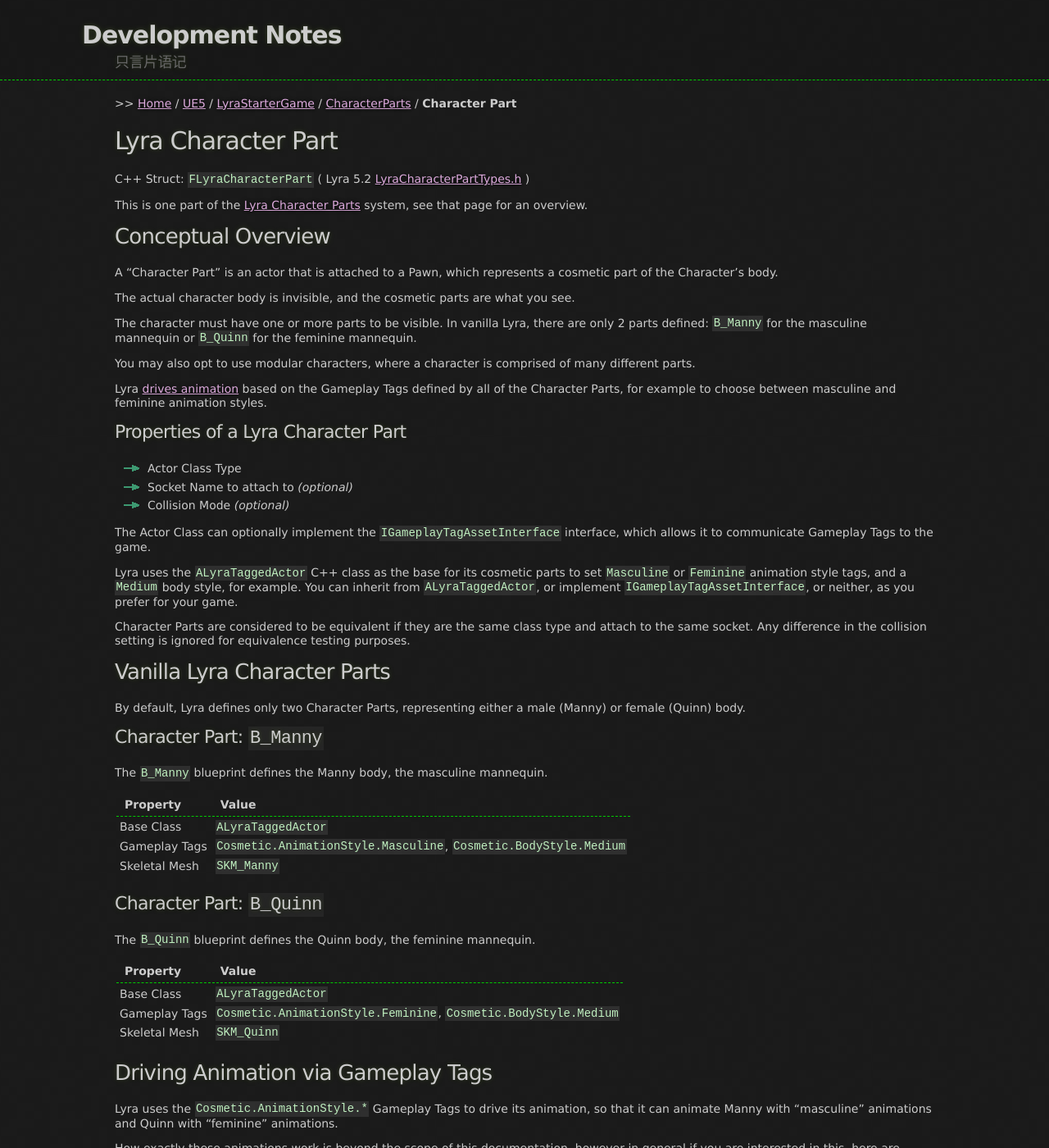
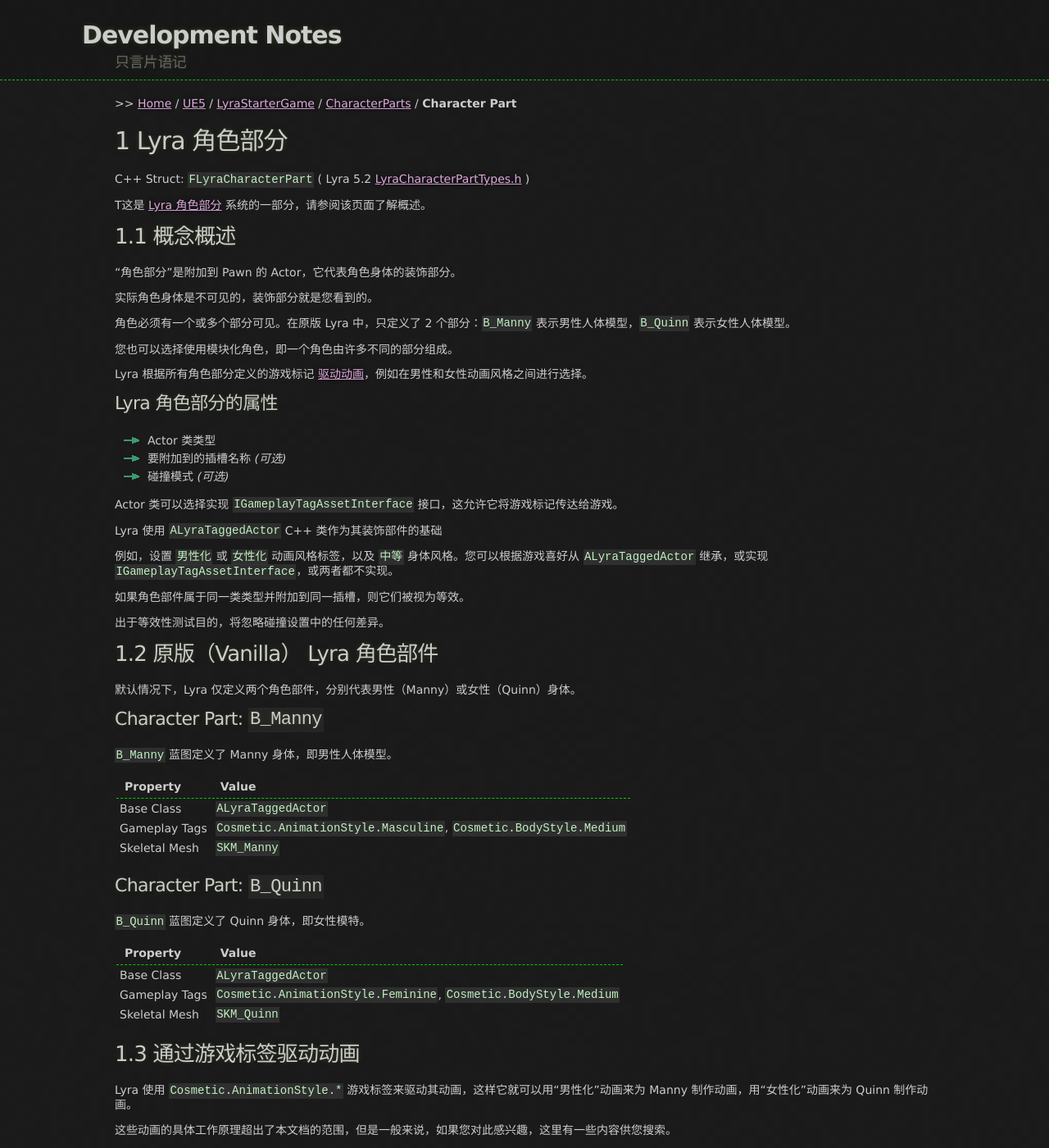
Before and after one commit to kuafu/kuafu.github.io, a Jekyll site: the page built from UE5/LyraStarterGame/CharacterParts/CharacterPart.md, in a window 1280 px wide and 1400 px high. Shown: the whole window at 82% size. Built offline with Jekyll 4.4.1, drawn with Linux system fonts in a browser that asks for light colours; some of the changed text lies outside the part shown.

Commit message:
Lyra Character Part

```diff
--- a/UE5/LyraStarterGame/CharacterParts/CharacterPart.md
+++ b/UE5/LyraStarterGame/CharacterParts/CharacterPart.md
@@ -5,63 +5,52 @@ breadcrumb_path: "UE5/LyraStarterGame/CharacterParts"
 breadcrumb_name: "Character Part"
 ---
 
-# Lyra Character Part
+# 1 Lyra 角色部分
 
 C++ Struct: `FLyraCharacterPart`
 ( Lyra 5.2
 [LyraCharacterPartTypes.h](https://github.com/EpicGames/UnrealEngine/blob/5.2/Samples/Games/Lyra/Source/LyraGame/Cosmetics/LyraCharacterPartTypes.h)
 )
 
-This is one part of the [Lyra Character Parts](/UE5/LyraStarterGame/CharacterParts/) system,
-see that page for an overview.
+T这是 [Lyra 角色部分](/UE5/LyraStarterGame/CharacterParts/) 系统的一部分，请参阅该页面了解概述。
 
 
-## Conceptual Overview
+## 1.1 概念概述
+“角色部分”是附加到 Pawn 的 Actor，它代表角色身体的装饰部分。
 
-A "Character Part" is an actor that is attached to a Pawn, which represents a cosmetic part of the
-Character's body.
+实际角色身体是不可见的，装饰部分就是您看到的。
 
-The actual character body is invisible, and the cosmetic parts are what you see.
+角色必须有一个或多个部分可见。在原版 Lyra 中，只定义了 2 个部分：`B_Manny` 表示男性人体模型，`B_Quinn` 表示女性人体模型。
 
-The character must have one or more parts to be visible.  In vanilla Lyra, there are only
-2 parts defined: `B_Manny` for the masculine mannequin
-or `B_Quinn` for the feminine mannequin.
+您也可以选择使用模块化角色，即一个角色由许多不同的部分组成。
 
-You may also opt to use modular characters, where a character is comprised of many
-different parts.
-
-Lyra [drives animation](#Animation) based on the Gameplay Tags defined by all of
-the Character Parts, for example to choose between masculine and feminine animation styles.
+Lyra 根据所有角色部分定义的游戏标记 [驱动动画](#Animation)，例如在男性和女性动画风格之间进行选择。
 
 
-### Properties of a Lyra Character Part
+### Lyra 角色部分的属性
 
-- Actor Class Type
-- Socket Name to attach to *(optional)*
-- Collision Mode *(optional)*
+- Actor 类类型
+- 要附加到的插槽名称 *(可选)*
+- 碰撞模式 *(可选)*
 
-The Actor Class can optionally implement the `IGameplayTagAssetInterface` interface,
-which allows it to communicate Gameplay Tags to the game.
+Actor 类可以选择实现 `IGameplayTagAssetInterface` 接口，这允许它将游戏标记传达给游戏。
 
-Lyra uses the `ALyraTaggedActor` C++ class as the base for its cosmetic parts
-to set `Masculine` or `Feminine` animation style tags,
-and a `Medium` body style, for example.  You can inherit from `ALyraTaggedActor`,
-or implement `IGameplayTagAssetInterface`, or neither, as you prefer for your game.
+Lyra 使用 `ALyraTaggedActor` C++ 类作为其装饰部件的基础
 
-Character Parts are considered to be equivalent if they are the same class type and attach
-to the same socket.
-Any difference in the collision setting is ignored for equivalence testing purposes.
+例如，设置 `男性化` 或 `女性化` 动画风格标签，以及 `中等` 身体风格。您可以根据游戏喜好从 `ALyraTaggedActor` 继承，或实现 `IGameplayTagAssetInterface`，或两者都不实现。
+
+如果角色部件属于同一类类型并附加到同一插槽，则它们被视为等效。
+
+出于等效性测试目的，将忽略碰撞设置中的任何差异。
 
 
-## Vanilla Lyra Character Parts
+## 1.2 原版（Vanilla） Lyra 角色部件
 
-By default, Lyra defines only two Character Parts, representing either a male (Manny)
-or female (Quinn) body.
-
+默认情况下，Lyra 仅定义两个角色部件，分别代表男性（Manny）或女性（Quinn）身体。
 
 ### Character Part: `B_Manny`
 
-The `B_Manny` blueprint defines the Manny body, the masculine mannequin.
+`B_Manny` 蓝图定义了 Manny 身体，即男性人体模型。
 
 | Property      | Value                                                            |
 |---------------|------------------------------------------------------------------|
@@ -72,7 +61,7 @@ The `B_Manny` blueprint defines the Manny body, the masculine mannequin.
 
 ### Character Part: `B_Quinn`
 
-The `B_Quinn` blueprint defines the Quinn body, the feminine mannequin.
+`B_Quinn` 蓝图定义了 Quinn 身体，即女性模特。
 
 | Property      | Value                                                           |
 |---------------|-----------------------------------------------------------------|
@@ -82,63 +71,48 @@ The `B_Quinn` blueprint defines the Quinn body, the feminine mannequin.
 
 
 <a id='Animation'></a>
-## Driving Animation via Gameplay Tags
+## 1.3 通过游戏标签驱动动画
+Lyra 使用 `Cosmetic.AnimationStyle.*` 游戏标签来驱动其动画，这样它就可以用“男性化”动画来为 Manny 制作动画，用“女性化”动画来为 Quinn 制作动画。
 
-Lyra uses the `Cosmetic.AnimationStyle.*` Gameplay Tags to drive its animation,
-so that it can animate Manny with "masculine" animations
-and Quinn with "feminine" animations.
+这些动画的具体工作原理超出了本文档的范围，但是一般来说，如果您对此感兴趣，这里有一些内容供您搜索。
 
-How exactly these animations work is beyond the scope of this documentation,
-however in general if you are interested in this, here are some things for you
-to search for.
+在您的 C++ IDE 中：
+- `FLyraAnimBodyStyleSelectionSet`
+  - 特别是这个方法: `SelectBestLayer`
+    - 当装备或未装备远程武器时，`B_WeaponInstance_Base` 蓝图会使用它来选择动画集
 
-In your C++ IDE:
-
-- `FLyraAnimBodyStyleSelectionSet`
-  - In particular, this method: `SelectBestLayer`
-    - This is used by the `B_WeaponInstance_Base` Blueprint to select the animation set when ranged weapons are equipped or unequipped
 - `ULyraWeaponInstance`
-  - In particular, this method: `PickBestAnimLayer`
-
-In Unreal Editor:
-
-- `B_WeaponInstance_Base`
-  - This is the base class for all ranged [Lyra Weapons](/UE5/LyraStarterGame/Weapons/)
-  - When the weapon is equipped or unequipped, it changes the animation style accordingly, based on the collective Gameplay Tags defined by all the Character Parts
-- Search Gameplay Tag Asset References: `Cosmetic.AnimationStyle.Feminine`
-  - This will show you **all** of the Lyra Blueprints that reference this tag, including: `B_MannequinPawnCosmetics`, `B_Quinn`, `B_WeaponInstance_Base`, etc.
+  - 特别是这个方法：`PickBestAnimLayer`
 
 
-### Example Pistol Animation Rules
+在虚幻编辑器中：
+- `B_WeaponInstance_Base`
+  - 这是所有远程 [Lyra 武器](/UE5/LyraStarterGame/Weapons/) 的基类
+  - 当装备或未装备武器时，它会根据所有角色部位定义的集体游戏标记相应地更改动画样式
 
-As an example, when a Lyra Character equips or unequips a Pistol, the `B_WeaponInstance_Pistol` blueprint
-defines the animation rules.
+- 搜索游戏标记资产引用：`Cosmetic.AnimationStyle.Feminine`
+  - 这将向您显示引用此标记的 **所有** Lyra 蓝图，包括： `B_MannequinPawnCosmetics`、`B_Quinn`、`B_WeaponInstance_Base` 等。
 
-[![B_WeaponInstance_Pistol Animation Rules](./screenshots/PistolAnimationRules.png)](./screenshots/PistolAnimationRules.png)
+### 手枪动画规则示例
 
-Above you can see that if any of the Character Parts defines the `Cosmetic.AnimationStyle.Feminine`
-Gameplay Tag, the Character will use the `ABP_PistolAnimLayers_Feminine` animation blueprint
-when the pistol is equipped.
-Otherwise, the default `ABP_PistolAnimLayers` blueprint is used (the masculine version).
+例如，当 Lyra 角色装备或卸下手枪时，`B_WeaponInstance_Pistol` 蓝图定义动画规则。
 
-When the pistol is unequipped, then again if any of the Character Parts defines the `Cosmetic.AnimationStyle.Feminine`
-Gameplay Tag, the feminine unarmed animation will be used (`ABP_UnarmedAnimLayers_Feminine`),
-and otherwise the default masculine `ABP_UnarmedAnimLayers` will be used.
+[![B_WeaponInstance_Pistol 动画规则](./screenshots/PistolAnimationRules.png)](./screenshots/PistolAnimationRules.png)
 
-*Note: this is not at all efficient; **every single weapon** is forced to define the same exact
-unarmed animation set rules, but that is how Lyra works by default.*
+上面你可以看到，如果任何角色部件定义了 `Cosmetic.AnimationStyle.Feminine`游戏标记，角色将在装备手枪时使用 `ABP_PistolAnimLayers_Feminine` 动画蓝图。
 
-[Lyra Weapons](/UE5/LyraStarterGame/Weapons/) are discussed in more detail.
+否则，将使用默认的 `ABP_PistolAnimLayers` 蓝图（男性版本）。
 
+当未装备手枪时，如果任何角色部件定义了 `Cosmetic.AnimationStyle.Feminine`游戏标记，则将使用女性徒手动画（`ABP_UnarmedAnimLayers_Feminine`），否则将使用默认男性`ABP_UnarmedAnimLayers`。
 
-### Conflicting Gameplay Tags are not handled by default
+*注意：这根本不起作用；**每种武器**都必须定义完全相同的徒手动画设置规则，但 Lyra 默认就是这样工作的。*
 
-By default, Lyra does not handle conflicting Gameplay Tags well.
+[Lyra 武器](/UE5/LyraStarterGame/Weapons/) 有更详细的讨论。
 
-If you assign one part that defines `Masculine` animation and another part that defines `Feminine` animation,
-Lyra will not notice, and it will just select one of them.
+### 默认情况下不处理冲突的游戏标签
 
-*It looks like it probably selects whichever animation set is defined first
-in the `FLyraAnimBodyStyleSelectionSet`'s `LayerRules`, so in the above example,
-the feminine animation set would always be used if both masculine and feminine tags are defined
-by different Character Parts.*
+默认情况下，Lyra 不能很好地处理冲突的游戏标签。
+
+如果您分配一个定义“男性化”动画的部分和另一个定义“女性化”动画的部分，Lyra 不会注意到，它只会选择其中一个。
+
+*看起来它可能选择在“FLyraAnimBodyStyleSelectionSet”的“LayerRules”中首先定义的动画集，因此在上面的例子中，如果男性化和女性化标签由不同的角色部分定义，则始终会使用女性化动画集。*
```
